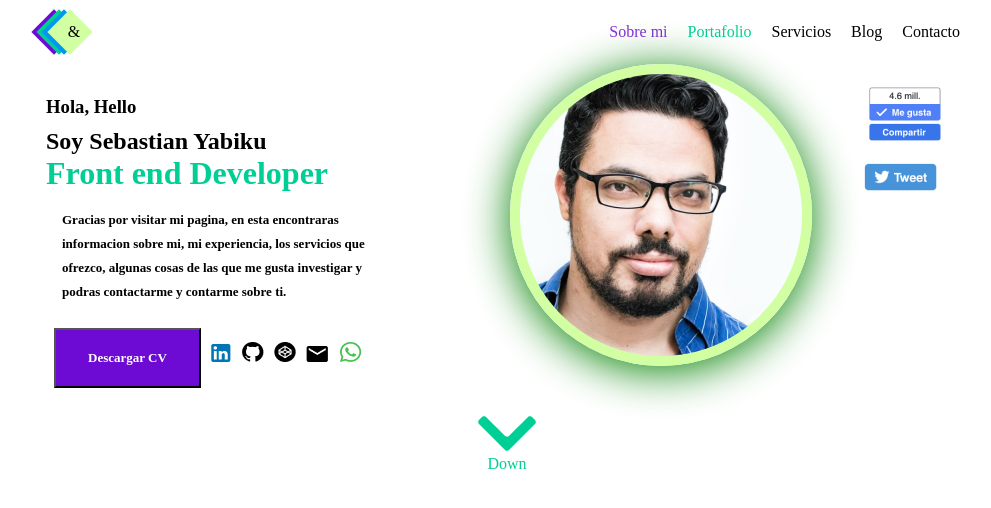
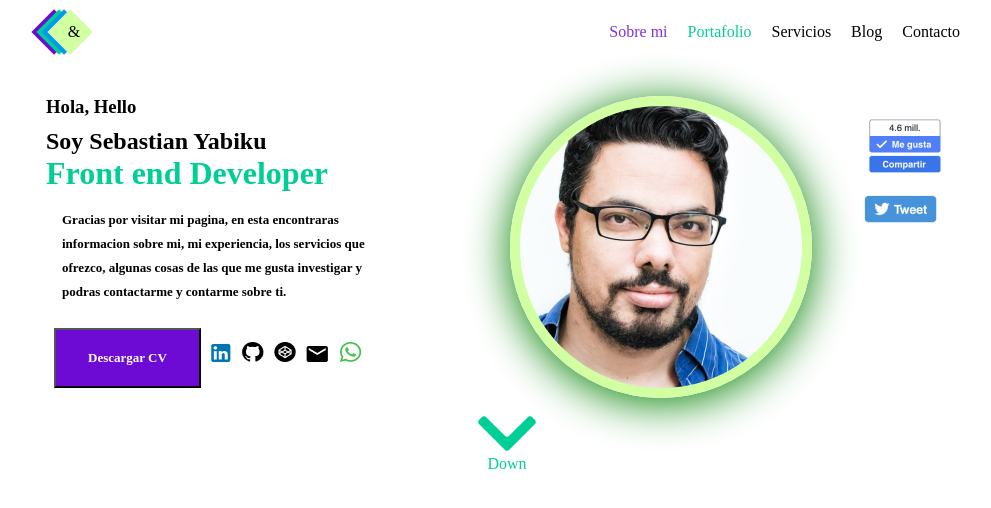
Before and after one commit to DSdaniel-sv/reto-grupal-new, a plain HTML site: page index.html in a window 1280 px wide. Shown: the whole page, without its empty margins (130-1121 px from the left). Drawn offline with Linux system fonts and the light colour scheme.

Commit message:
.avatar arreglado

```diff
--- a/css/main.css
+++ b/css/main.css
@@ -174,6 +174,7 @@ a {
 .avatar{
   display: flex;
   position: absolute;
+  margin-top: 2rem;
   margin-left: 30rem;
 }
 .avatar img{
@@ -187,7 +188,7 @@ a {
   justify-items: center;
   justify-content: center;
   align-items: center;
-  padding-top: 1rem;
+  padding-top: 3rem;
   margin-left: 52rem;
 }
 .down{
```
